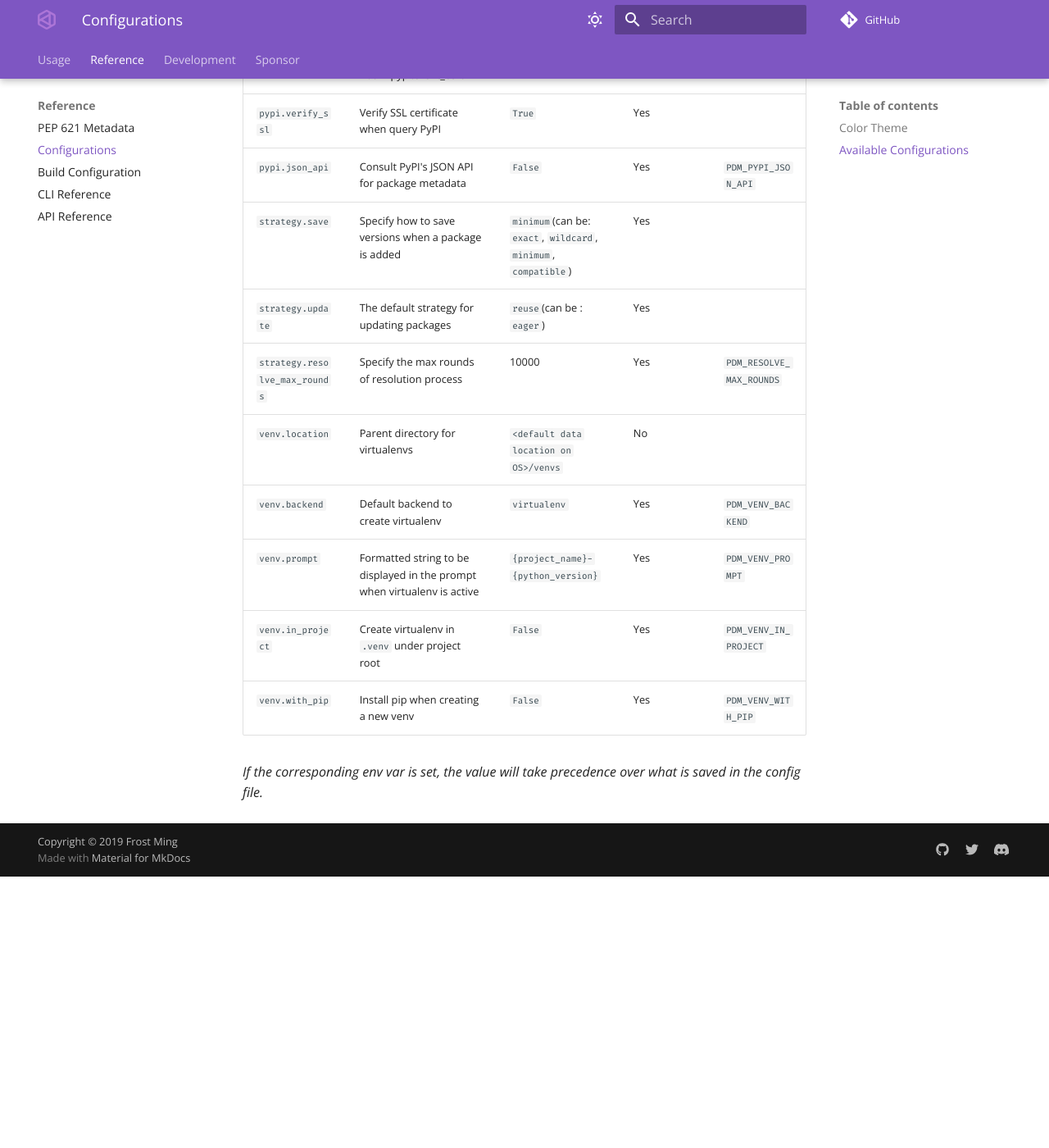
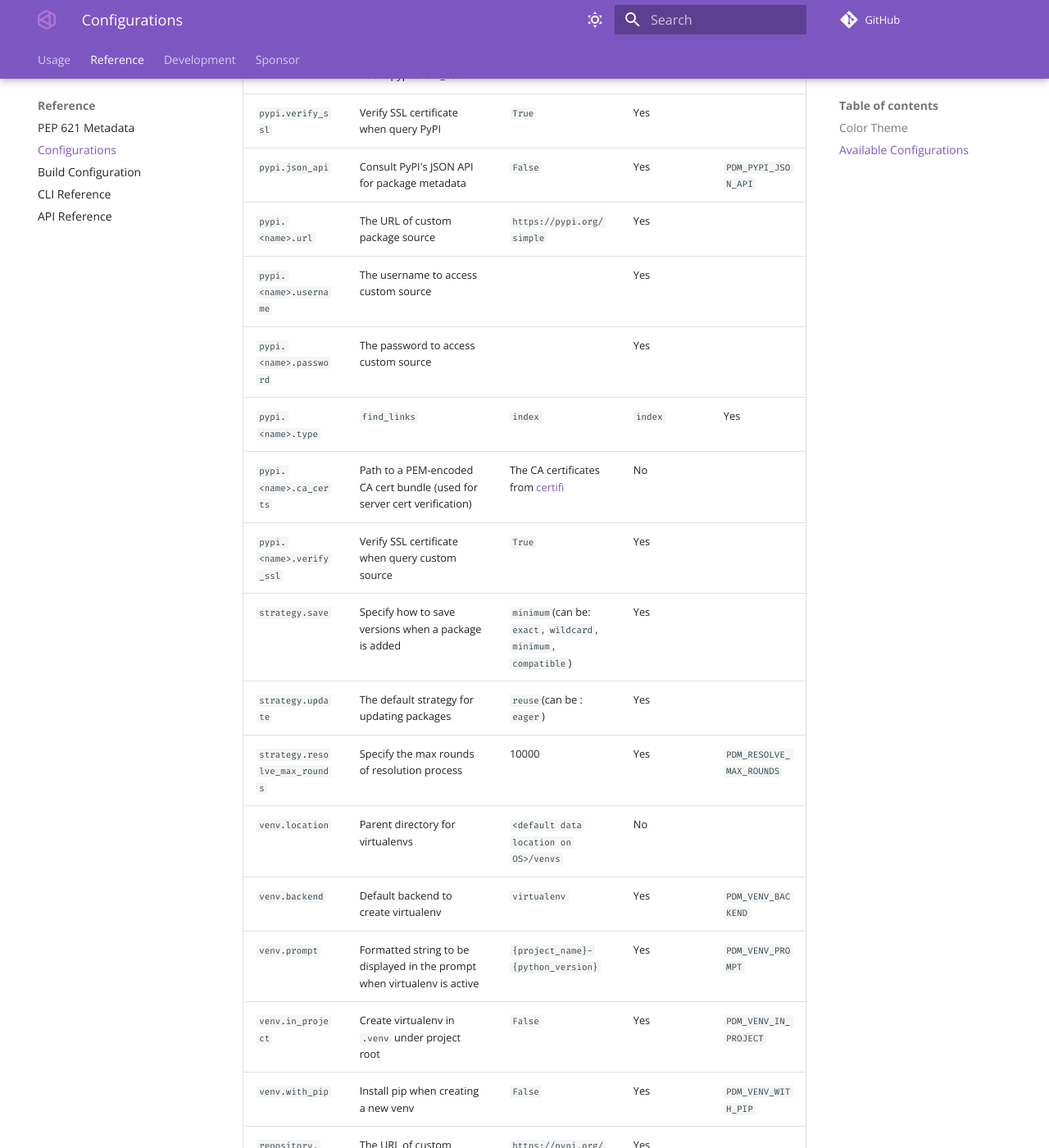
Before and after one commit to azurelotus0926/pdm, an MkDocs documentation site: the page built from docs/docs/reference/configuration.md, in a window 1280 px wide and 1400 px high, scrolled down 2551 px. Shown: the whole window at 82% size. Built offline with MkDocs 1.6.1 and Material for MkDocs 9.7.7, drawn with Linux system fonts in a browser that asks for light colours; comment, search, counter and statistics services are not loaded; the version menu is left out; before the commit the page ends 3620 px from its top, so only the background shows below that; some of the changed text lies outside the part shown.

Commit message:
doc: list repository configs in config list Close #1926
Signed-off-by: Frost Ming <me@frostming.com>

```diff
--- a/docs/docs/reference/configuration.md
+++ b/docs/docs/reference/configuration.md
@@ -55,6 +55,12 @@ The following configuration items can be retrieved and modified by [`pdm config`
 | `pypi.client_key`                 | Path to a PEM-encoded client cert private key, if not in pypi.client_cert |                                                                       | No                   |                           |
 | `pypi.verify_ssl`                 | Verify SSL certificate when query PyPI                                    | `True`                                                                | Yes                  |                           |
 | `pypi.json_api`                   | Consult PyPI's JSON API for package metadata                              | `False`                                                               | Yes                  | `PDM_PYPI_JSON_API`       |
+| `pypi.<name>.url`                 | The URL of custom package source                                          | `https://pypi.org/simple`                                             | Yes                  |                           |
+| `pypi.<name>.username`            | The username to access custom source                                      |                                                                       | Yes                  |                           |
+| `pypi.<name>.password`            | The password to access custom source                                      |                                                                       | Yes                  |                           |
+| `pypi.<name>.type`                | `find_links`                                                              | `index`                                                               | `index`              | Yes                       |  |
+| `pypi.<name>.ca_certs`            | Path to a PEM-encoded CA cert bundle (used for server cert verification)  | The CA certificates from [certifi](https://pypi.org/project/certifi/) | No                   |                           |
+| `pypi.<name>.verify_ssl`          | Verify SSL certificate when query custom source                           | `True`                                                                | Yes                  |                           |
 | `strategy.save`                   | Specify how to save versions when a package is added                      | `minimum`(can be: `exact`, `wildcard`, `minimum`, `compatible`)       | Yes                  |                           |
 | `strategy.update`                 | The default strategy for updating packages                                | `reuse`(can be : `eager`)                                             | Yes                  |                           |
 | `strategy.resolve_max_rounds`     | Specify the max rounds of resolution process                              | 10000                                                                 | Yes                  | `PDM_RESOLVE_MAX_ROUNDS`  |
@@ -63,5 +69,10 @@ The following configuration items can be retrieved and modified by [`pdm config`
 | `venv.prompt`                     | Formatted string to be displayed in the prompt when virtualenv is active  | `{project_name}-{python_version}`                                     | Yes                  | `PDM_VENV_PROMPT`         |
 | `venv.in_project`                 | Create virtualenv in `.venv` under project root                           | `False`                                                               | Yes                  | `PDM_VENV_IN_PROJECT`     |
 | `venv.with_pip`                   | Install pip when creating a new venv                                      | `False`                                                               | Yes                  | `PDM_VENV_WITH_PIP`       |
+| `repository.<name>.url`           | The URL of custom package source                                          | `https://pypi.org/simple`                                             | Yes                  |                           |
+| `repository.<name>.username`      | The username to access custom repository                                  |                                                                       | Yes                  |                           |
+| `repository.<name>.password`      | The password to access custom repository                                  |                                                                       | Yes                  |                           |
+| `repository.<name>.ca_certs`      | Path to a PEM-encoded CA cert bundle (used for server cert verification)  | The CA certificates from [certifi](https://pypi.org/project/certifi/) | No                   |                           |
+| `repository.<name>.verify_ssl`    | Verify SSL certificate when uploading to repository                       | `True`                                                                | Yes                  |                           |
 
 _If the corresponding env var is set, the value will take precedence over what is saved in the config file._
```
